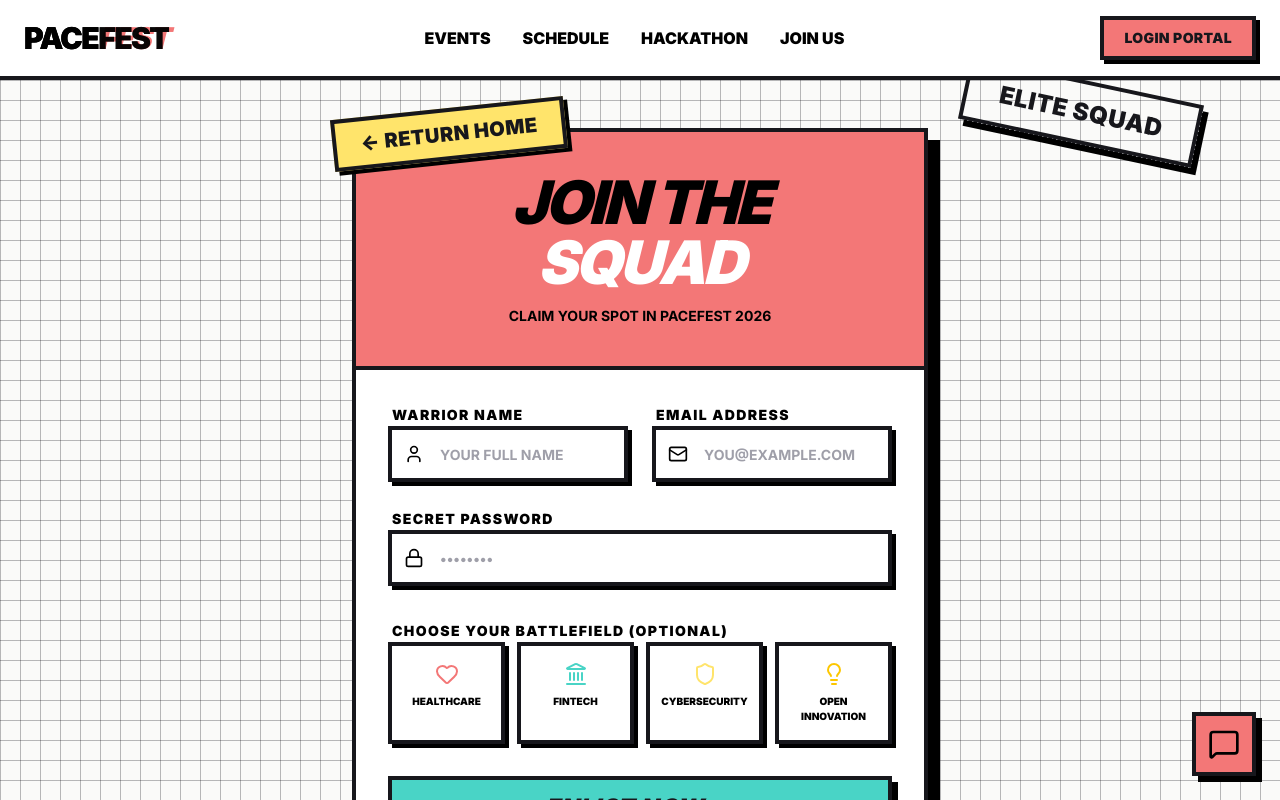
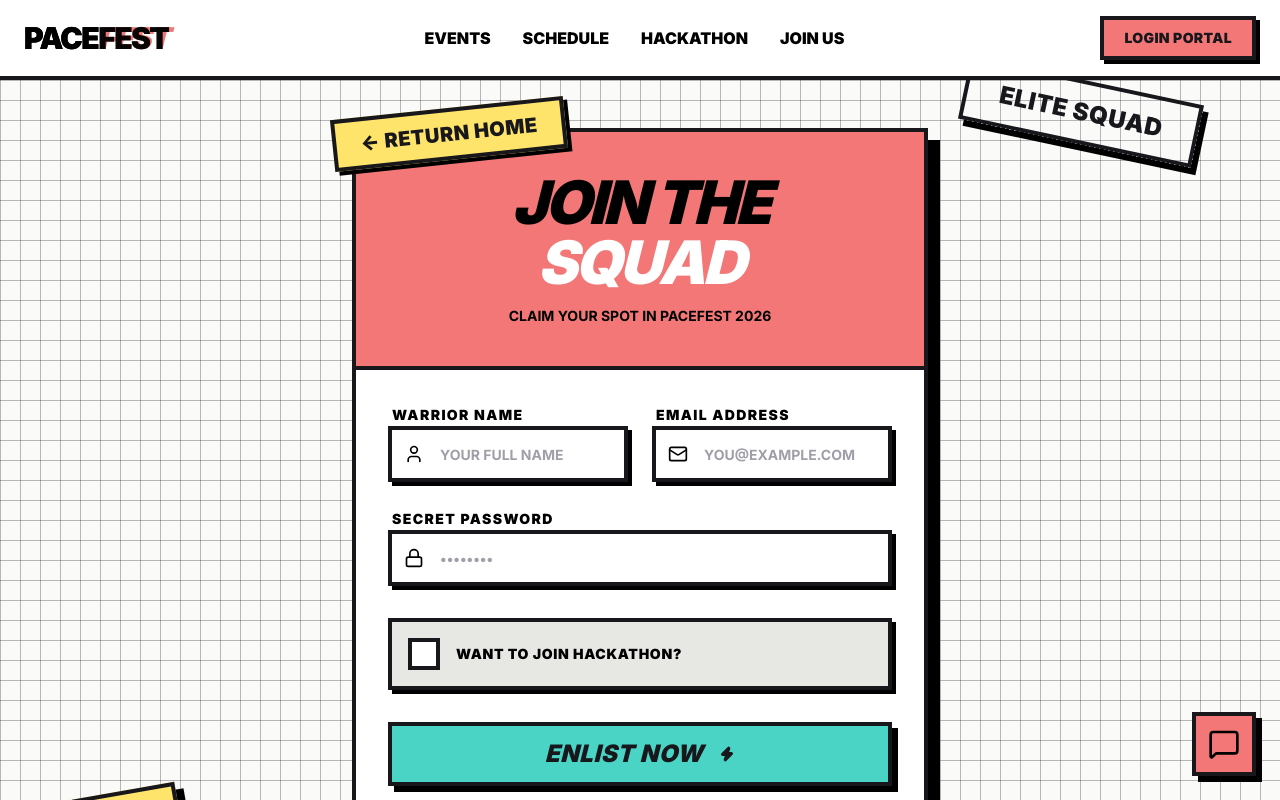
Before and after one commit to Dinaltium/bad-website, a Next.js app: page /register in a window 1280 px wide. Shown: the top 800 px of the page. Built offline with nearby package versions, Linux system fonts and the light colour scheme.

Commit message:
feat: add conditional hackathon registration flow with track selection toggle

```diff
--- a/src/app/register/page.tsx
+++ b/src/app/register/page.tsx
@@ -16,6 +16,7 @@
   const [email, setEmail] = useState('');
   const [password, setPassword] = useState('');
   const [track, setTrack] = useState('');
+  const [joinHackathon, setJoinHackathon] = useState(false);
   const { login } = useAuth();
   const router = useRouter();
 
@@ -117,9 +118,26 @@
                 </div>
               </div>
 
-              {/* Track Selection */}
-              <div className="space-y-4">
-                <label className="text-sm font-black uppercase tracking-widest ml-1">CHOOSE YOUR BATTLEFIELD (OPTIONAL)</label>
+              {/* Hackathon Toggle */}
+              <button
+                type="button"
+                onClick={() => setJoinHackathon(!joinHackathon)}
+                className={`w-full p-4 border-4 border-black flex items-center gap-4 transition-all ${joinHackathon ? 'bg-primary shadow-none translate-x-1 translate-y-1' : 'bg-muted shadow-[4px_4px_0px_black] hover:bg-muted/80'}`}
+              >
+                <div className={`w-8 h-8 border-4 border-black flex items-center justify-center transition-all ${joinHackathon ? 'bg-black' : 'bg-white'}`}>
+                  {joinHackathon && <Zap className="w-5 h-5 text-primary fill-current" />}
+                </div>
+                <span className="font-black uppercase tracking-wider text-sm">WANT TO JOIN HACKATHON?</span>
+              </button>
+
+              {/* Track Selection - Conditional */}
+              {joinHackathon && (
+                <motion.div
+                  initial={{ opacity: 0, height: 0 }}
+                  animate={{ opacity: 1, height: 'auto' }}
+                  className="space-y-4 overflow-hidden"
+                >
+                  <label className="text-sm font-black uppercase tracking-widest ml-1">CHOOSE YOUR BATTLEFIELD (REQUIRED)</label>
                   <div className="grid grid-cols-2 md:grid-cols-4 gap-3">
                     {tracks.map((t) => (
                       <button
@@ -137,7 +155,8 @@
                       </button>
                     ))}
                   </div>
-              </div>
+                </motion.div>
+              )}
 
               <Button
                 type="submit"
```
Lines whose indentation alone changed are shown as unchanged.
